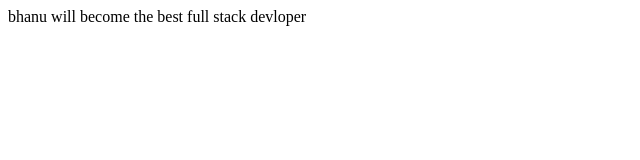
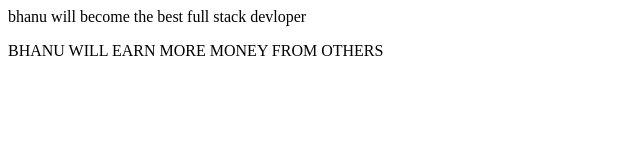
Before and after one commit to bhanu-pratap6396/LOCAL-REPOSITORY, a plain HTML site: page Index.Html in a window 1280 px wide. Shown: the whole page, without its empty margins (0-640 px from the left). Drawn offline with Linux system fonts and the light colour scheme.

Commit message:
new thing add

```diff
--- a/Index.Html
+++ b/Index.Html
@@ -1 +1,2 @@
 <p>bhanu will become the best full stack devloper</p>
+<P>BHANU WILL EARN MORE MONEY FROM OTHERS</P>
```
